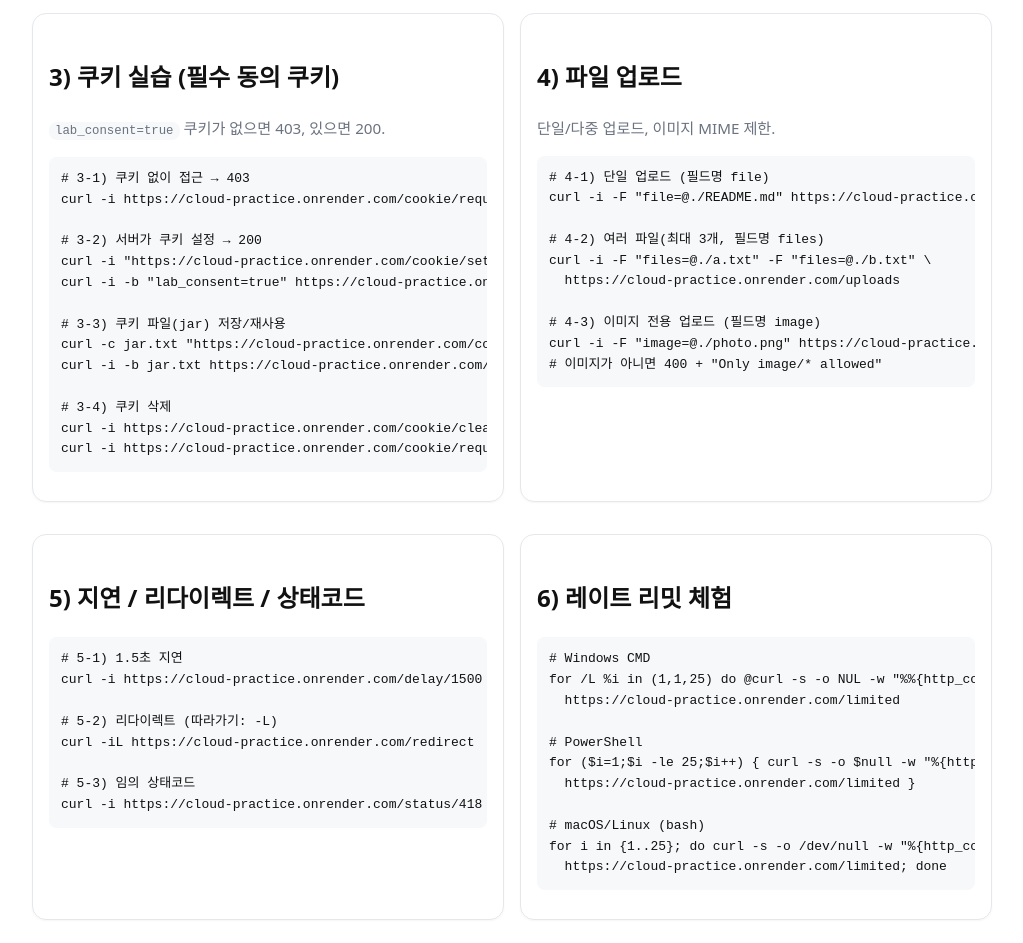
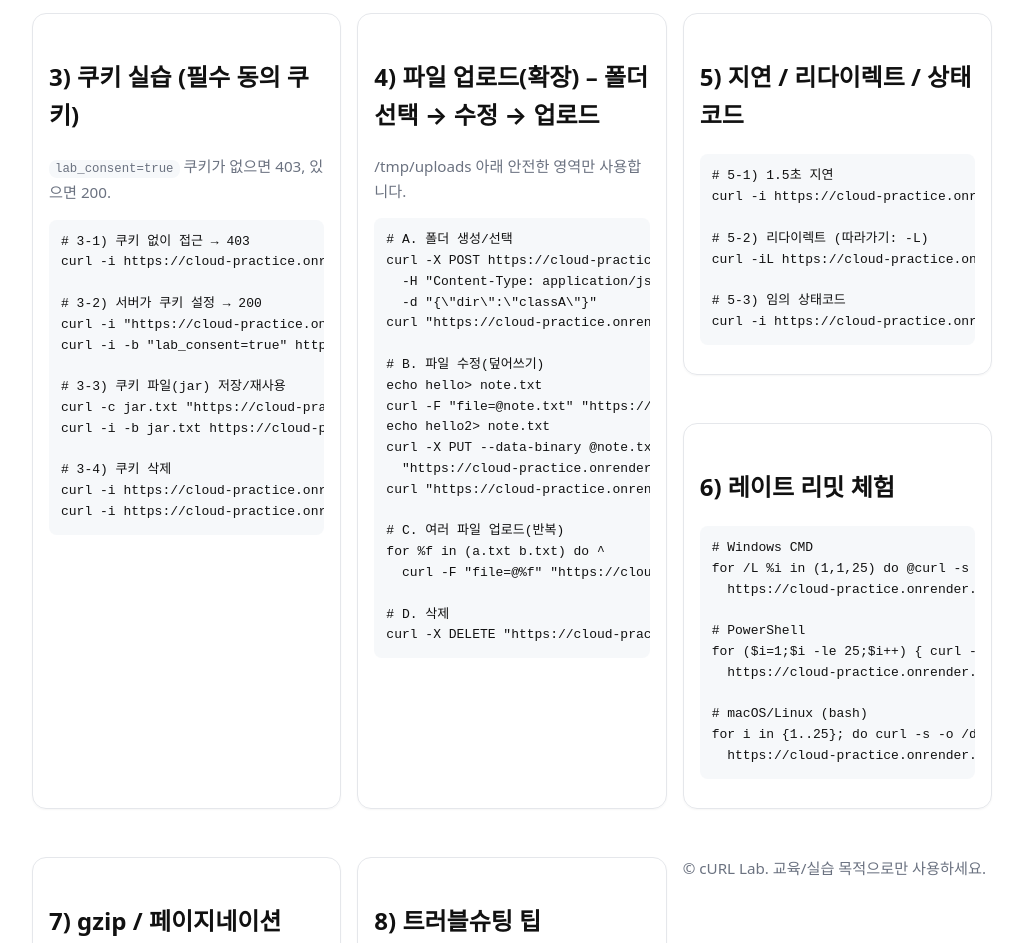
Before and after one commit to jieonk/cloud-practice, a website: page public/index.html in a window 1280 px wide. Shown: the part 1292-2235 px from the top of the page, without its empty margins (128-1151 px from the left). Drawn offline with Linux system fonts and the light colour scheme.

Commit message:
Update index.html

```diff
--- a/public/index.html
+++ b/public/index.html
@@ -94,23 +94,32 @@ curl -i https://cloud-practice.onrender.com/cookie/clear
 curl -i https://cloud-practice.onrender.com/cookie/require  # 다시 403</pre>
     </div>
 
-    <div class="card">
-      <h2>4) 파일 업로드</h2>
-      <p class="hint">단일/다중 업로드, 이미지 MIME 제한.</p>
-      <pre># 4-1) 단일 업로드 (필드명 file)
-curl -i -F "file=@./README.md" https://cloud-practice.onrender.com/upload
+<div class="card">
+  <h2>4) 파일 업로드(확장) – 폴더 선택 → 수정 → 업로드</h2>
+  <p class="hint">/tmp/uploads 아래 안전한 영역만 사용합니다.</p>
+  <pre># A. 폴더 생성/선택
+curl -X POST https://cloud-practice.onrender.com/fs/mkdir ^
+  -H "Content-Type: application/json" ^
+  -d "{\"dir\":\"classA\"}"
+curl "https://cloud-practice.onrender.com/fs/list?dir=classA"
 
-# 4-2) 여러 파일(최대 3개, 필드명 files)
-curl -i -F "files=@./a.txt" -F "files=@./b.txt" \
-  https://cloud-practice.onrender.com/uploads
+# B. 파일 수정(덮어쓰기)
+echo hello> note.txt
+curl -F "file=@note.txt" "https://cloud-practice.onrender.com/fs/upload?dir=classA"
+echo hello2> note.txt
+curl -X PUT --data-binary @note.txt ^
+  "https://cloud-practice.onrender.com/fs/file?path=classA/note.txt"
+curl "https://cloud-practice.onrender.com/fs/file?path=classA/note.txt"
 
-# 4-3) 이미지 전용 업로드 (필드명 image)
-curl -i -F "image=@./photo.png" https://cloud-practice.onrender.com/upload-image
-# 이미지가 아니면 400 + "Only image/* allowed"</pre>
-    </div>
-  </div>
+# C. 여러 파일 업로드(반복)
+for %f in (a.txt b.txt) do ^
+  curl -F "file=@%f" "https://cloud-practice.onrender.com/fs/upload?dir=classA"
 
-  <div class="grid">
+# D. 삭제
+curl -X DELETE "https://cloud-practice.onrender.com/fs/file?path=classA/note.txt"</pre>
+</div>
+
+<div class="grid">
     <div class="card">
       <h2>5) 지연 / 리다이렉트 / 상태코드</h2>
       <pre># 5-1) 1.5초 지연
```
